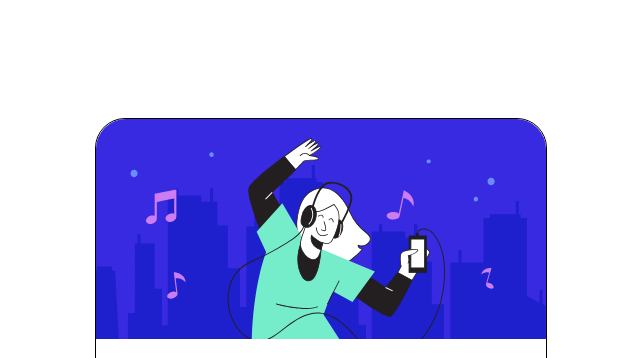
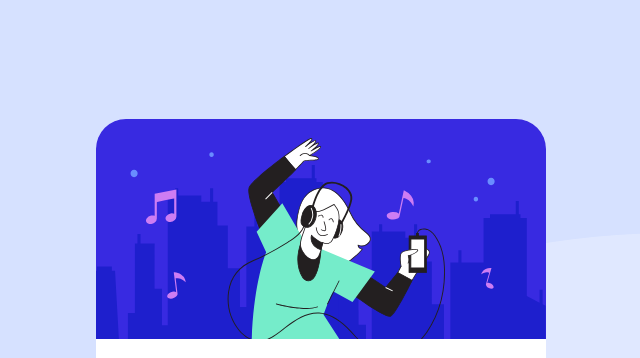
Before and after one commit to gdejanovic/frontendmentor_challenge_card, a plain HTML site: page index.html in a window 1280 px wide. Shown: the top 358 px of the page, without its empty margins (319-959 px from the left). Drawn offline with Linux system fonts and the light colour scheme.

Commit message:
addedbg url

```diff
--- a/index.html
+++ b/index.html
@@ -16,7 +16,7 @@
 
  <div class="card">
 
-     <img src="\frontendmentor_challenge_card\images/illustration-hero.svg" alt="" id="upperImg">
+     <img src="images/illustration-hero.svg" alt="" id="upperImg">
 
   <h1><b>Order Summary</b></h1>
 
--- a/style.css
+++ b/style.css
@@ -2,7 +2,8 @@
 .attribution a { color: hsl(228, 45%, 44%); }
 
 body{
-    background-image: url(\frontendmentor_challenge_card\images/pattern-background-desktop.svg);
+    background-image: URL('images/pattern-background-desktop.svg');
+    background-color: hsl(225, 100%, 94%);
     background-repeat: no-repeat;
     background-size: 100%;
     width: 100vw;
@@ -16,10 +17,10 @@ body{
 
 }
 .card{
-
+    background-color: white;
     width: 450px;
     height: 550px;
-    border: 1px solid black;
+    border: none;
     border-radius: 30px;
     padding: 0;
 
```
